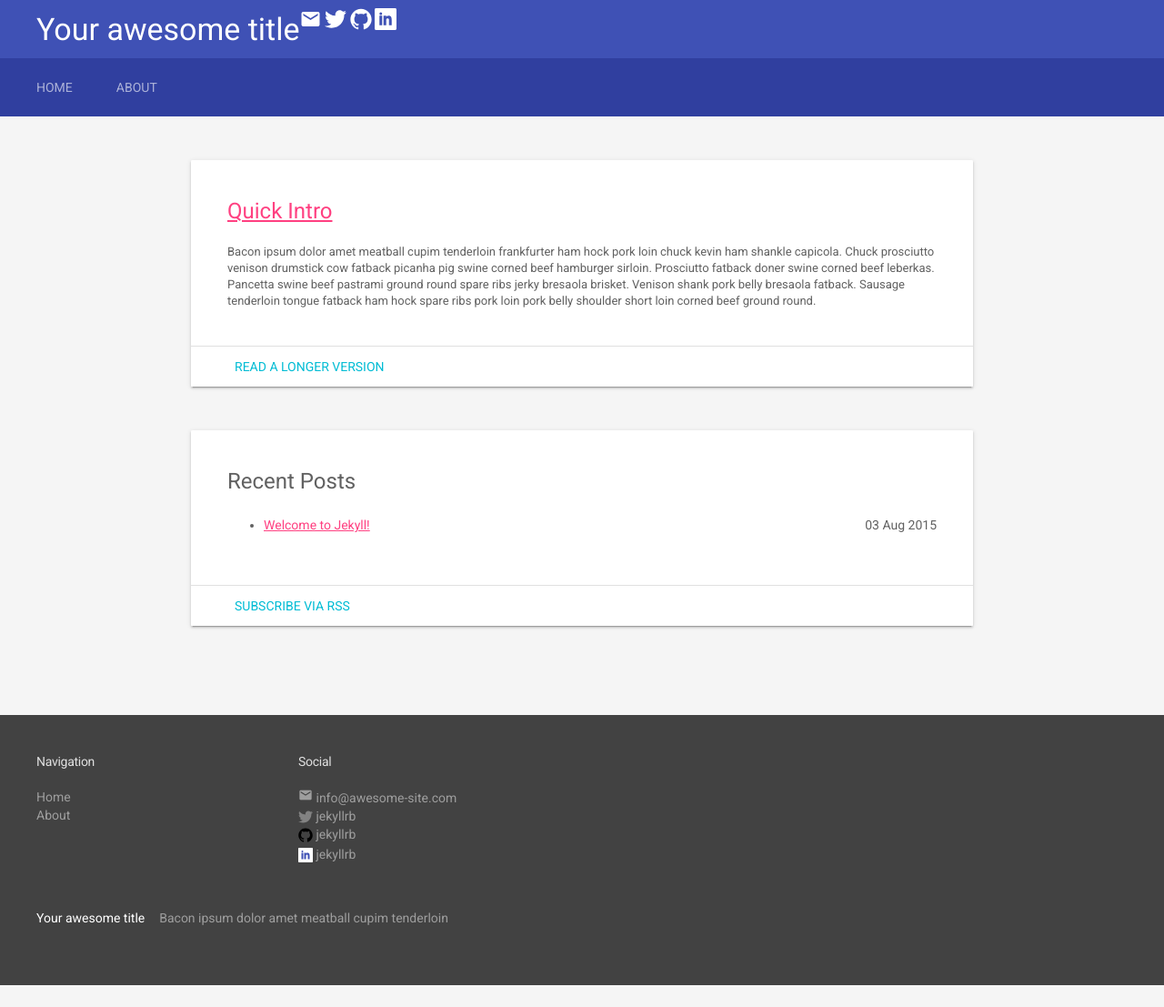
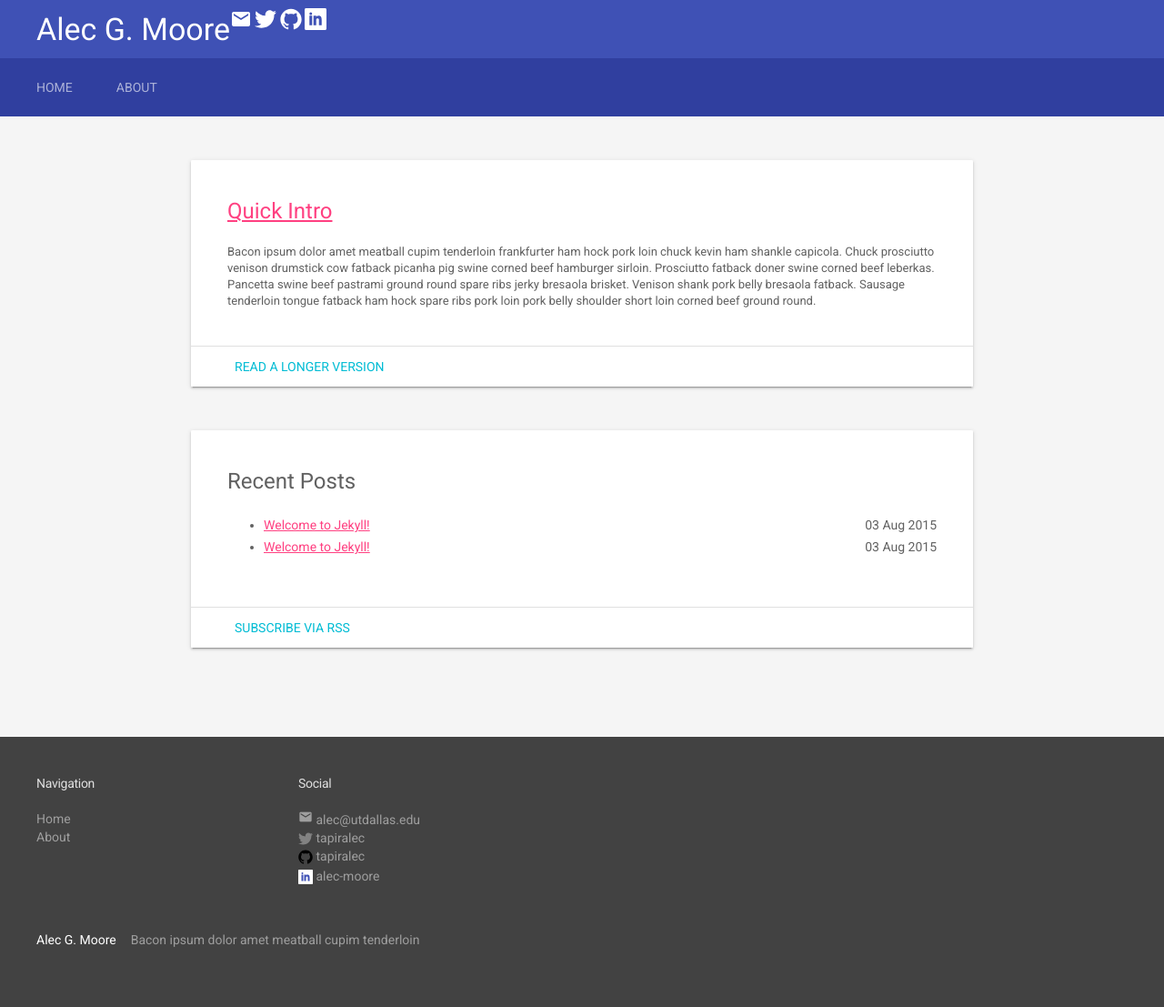
Before and after one commit to tapiralec/tapiralec.github.io, a Jekyll site: the page built from index.html, in a window 1280 px wide. Shown: the whole page at 91% size. Built offline with Jekyll 4.4.1, drawn with Linux system fonts in a browser that asks for light colours; before the commit the page ends 1083 px from its top, so only the background shows below that.

Commit message:
customizing stuff

```diff
--- a/_config.yml
+++ b/_config.yml
@@ -1,13 +1,13 @@
 # Site settings
-title: Your awesome title
-email: info@awesome-site.com
+title: Alec G. Moore
+email: alec@utdallas.edu
 
 permalink: pretty
 
 quote: > # this means to ignore newlines until "baseurl:"
   Bacon ipsum dolor amet meatball cupim tenderloin
 baseurl: "" # the subpath of your site, e.g. /blog/
-url: "https://getaclue.github.io/mdl-jekyll" # the base hostname & protocol for your site
+url: "https://tapiralec.github.io" # the base hostname & protocol for your site
 
 about_author_snippet: >
   Bacon ipsum dolor amet meatball cupim tenderloin frankfurter ham hock pork loin chuck kevin ham shankle capicola. Chuck prosciutto venison drumstick cow fatback picanha pig swine corned beef hamburger sirloin. Prosciutto fatback doner swine corned beef leberkas. Pancetta swine beef pastrami ground round spare ribs jerky bresaola brisket. Venison shank pork belly bresaola fatback. Sausage tenderloin tongue fatback ham hock spare ribs pork loin pork belly shoulder short loin corned beef ground round.
@@ -16,9 +16,9 @@
   Bacon ipsum dolor amet meatball cupim tenderloin frankfurter ham hock pork loin chuck kevin ham shankle capicola.
 
 # Social
-twitter_username: jekyllrb
-github_username:  jekyllrb
-linkedin_username: jekyllrb
+twitter_username: tapiralec
+github_username:  tapiralec
+linkedin_username: alec-moore
 
 # Build settings
 markdown: kramdown
```
Also changed, not shown: _posts/2014-09-02-something.markdown (added, +32 -0 lines), README.md (deleted).
